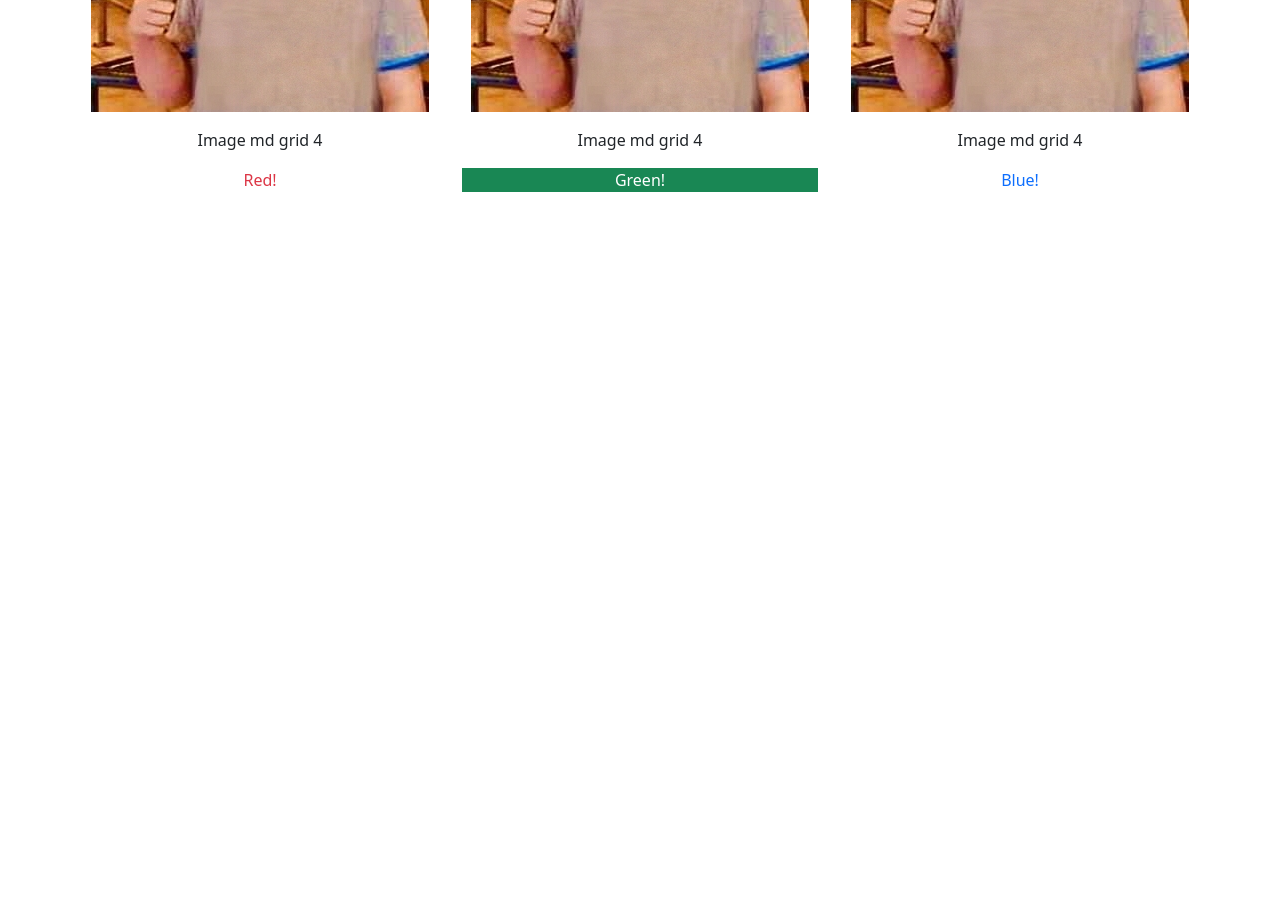
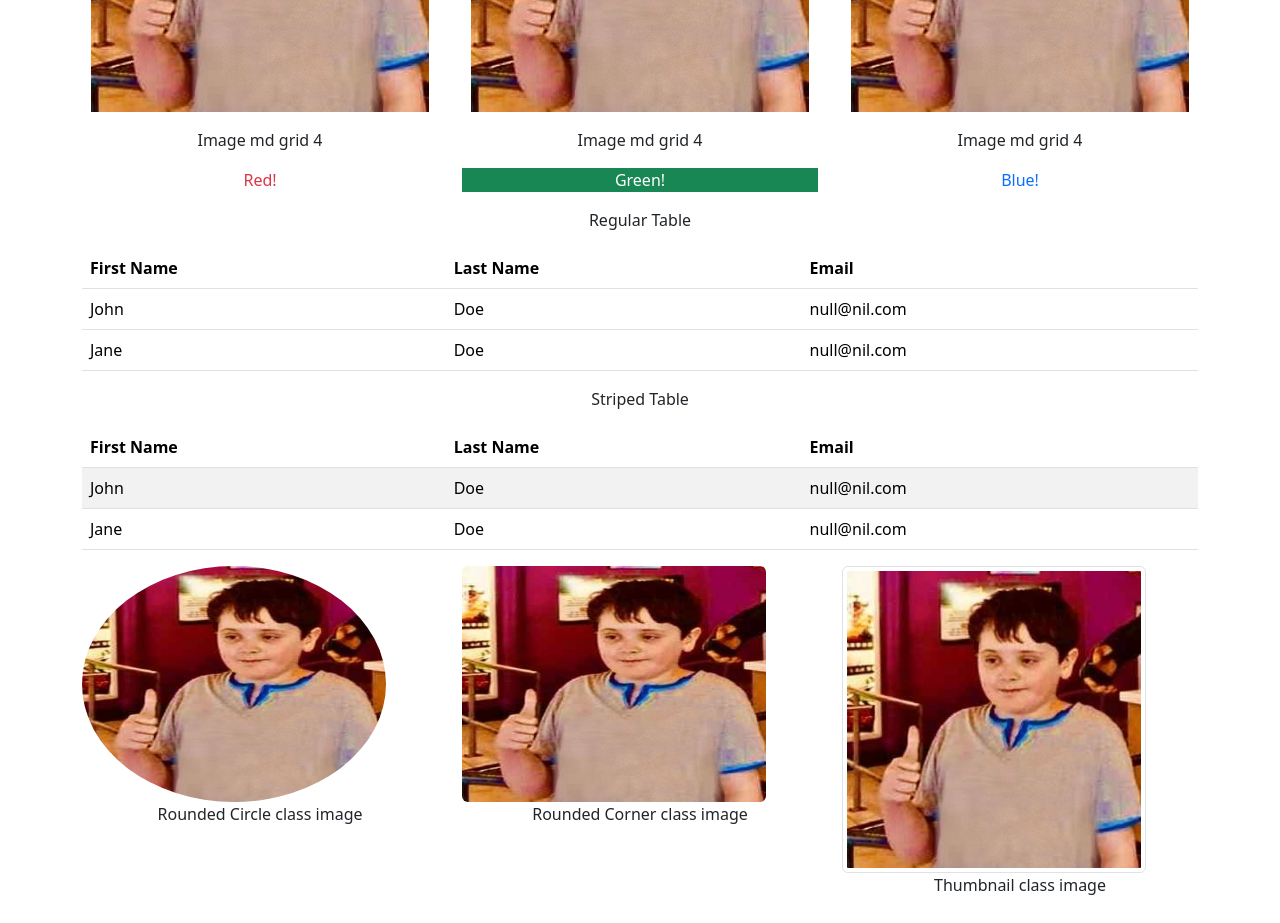
Before and after one commit to Justin1132004/add103, a plain HTML site: page bootstrap5/index.html in a window 1280 px wide. Shown: the part 500-1423 px from the top of the page. Before the commit the page ends 800 px from the top, so only its background shows below. Drawn offline with nearby package versions, Linux system fonts and the light colour scheme.

Commit message:
commit bootstrap5

```diff
--- a/bootstrap5/index.html
+++ b/bootstrap5/index.html
@@ -83,6 +83,66 @@
 
         </div>
 
+        <div>
+
+        <div class="col-md-12">
+        <p>Regular Table</p>
+        </div>
+        <table class="table">
+            <thead>
+            <th>First Name</th>
+            <th>Last Name</th>
+            <th>Email   </th>
+            </thead>
+            <tr>
+            <td>John</th>
+            <td>Doe</th>
+            <td>null@nil.com</th>
+            </tr>
+            <tr>
+            <td>Jane</th>
+            <td>Doe</th>
+            <td>null@nil.com</th>
+            </tr>
+        </table>
+        <div class="col-md-12">
+        <p>Striped Table</p>
+        </div>
+        <table class="table table-striped">
+            <thead>
+                <th>First Name</th>
+                <th>Last Name</th>
+                <th>Email </th>
+            </thead>
+            <tr>
+                <td>John</th>
+                <td>Doe</th>
+                <td>null@nil.com</th>
+            </tr>
+            <tr>
+                <td>Jane</th>
+                <td>Doe</th>
+                <td>null@nil.com</th>
+            </tr>
+        </table>
+
+        <div class=row>
+        <div class="col-md-4">
+        <img src="images/thepicture.jpg" class="rounded-circle" alt="Justin" width="304" height="236">
+        <p>Rounded Circle class image</p>
+        </div>
+        <div class="col-md-4">
+        <img src="images/thepicture.jpg" class="rounded" alt="Justin" width="304" height="236">
+        <p>Rounded Corner class image</p>
+        </div>
+        <div class="col-md-4">
+        <img src="images/thepicture.jpg" class="img-thumbnail" alt="Justin" width="304" height="236">
+        <p>Thumbnail class image</p>
+        </div>
+        </div>
+
+        </div>
+
 
     </div>
 
```
